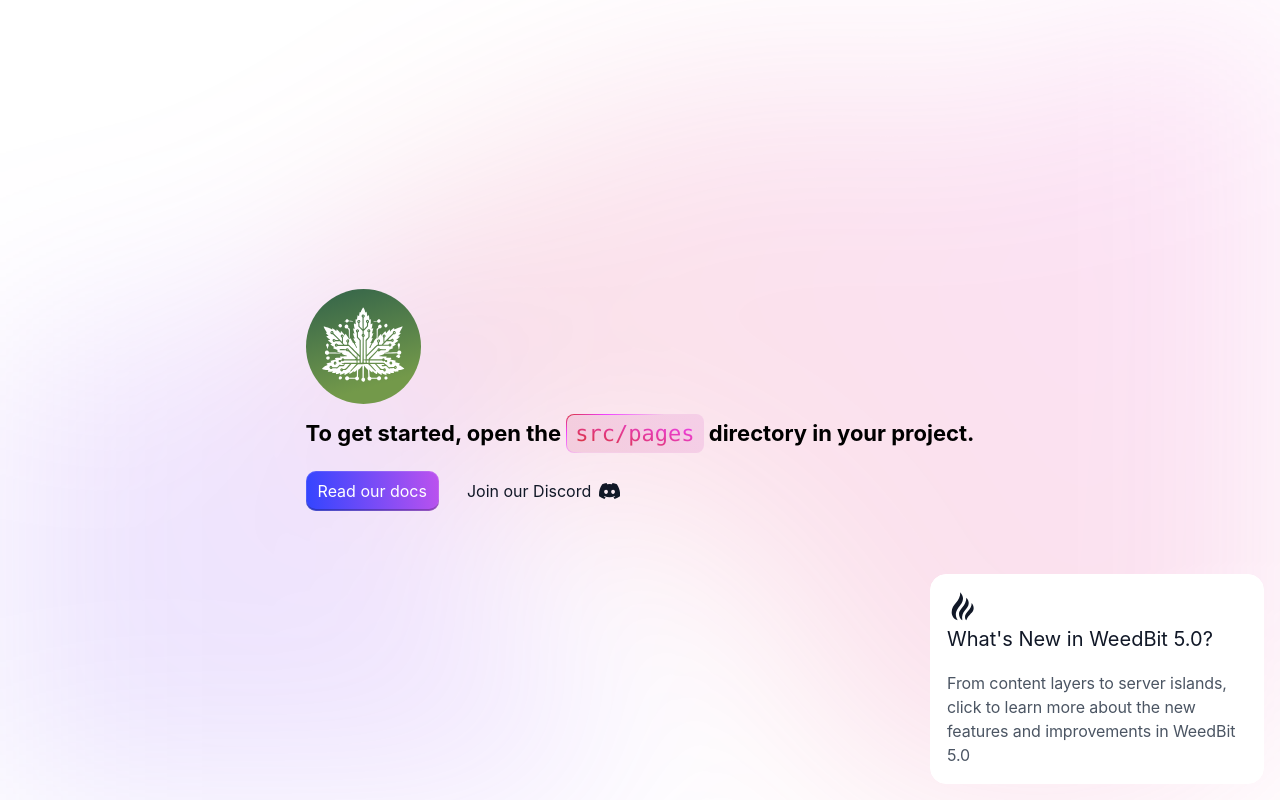
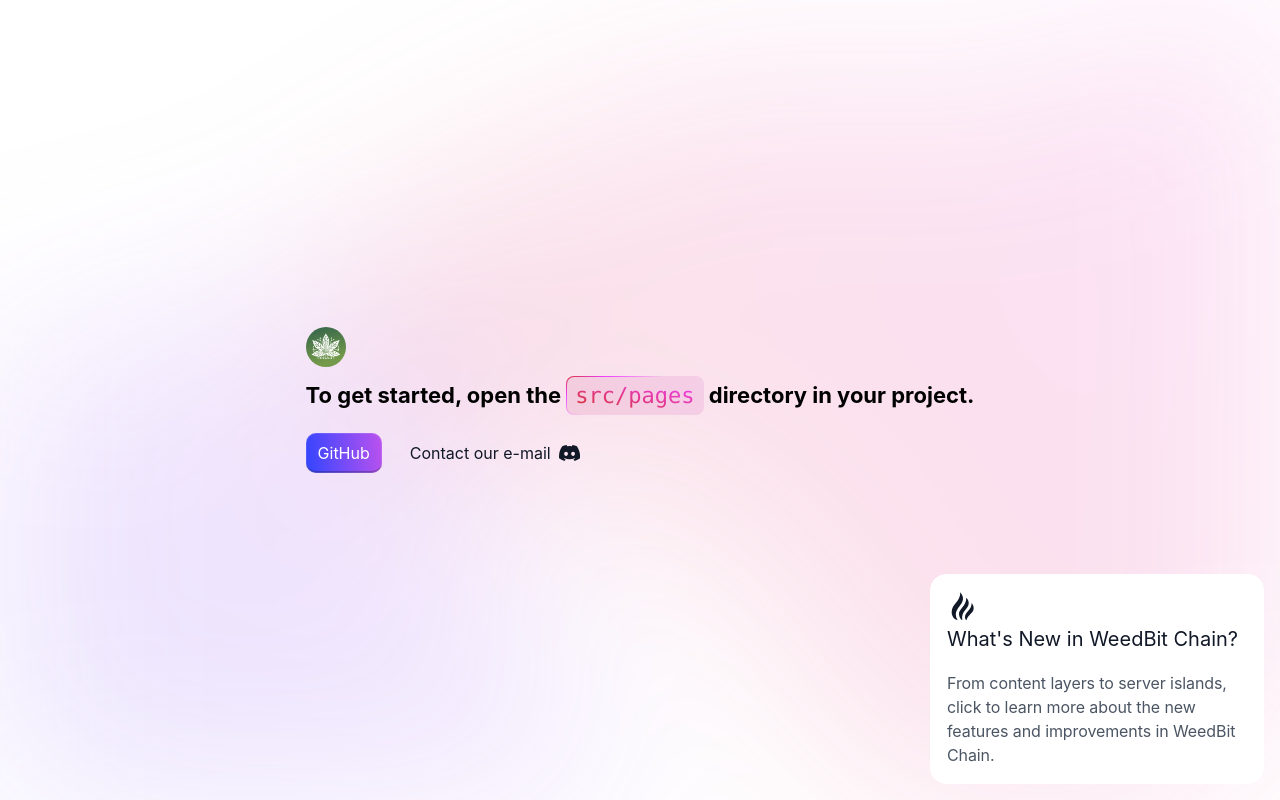
Before and after one commit to weedbit/homepage, an Astro site: page / in a window 1280 px wide. Built offline with nearby package versions, Linux system fonts and the light colour scheme; Astro itself is replaced by a stand-in of ours.

Commit message:
Update for base SEO

```diff
--- a/src/components/Welcome.astro
+++ b/src/components/Welcome.astro
@@ -7,16 +7,16 @@
 	<img id="background" src={background.src} alt="" fetchpriority="high" />
 	<main>
 		<section id="hero">
-			<a href="https://WeedBit.build"
-				><img src={WeedBitLogo.src} width="115" height="115" alt="WeedBit Homepage" /></a
+			<a href="https://weedbit.org"
+				><img src={WeedBitLogo.src} width="40" height="40" alt="WeedBit working logo" /></a
 			>
 			<h1>
 				To get started, open the <code><pre>src/pages</pre></code> directory in your project.
 			</h1>
 			<section id="links">
-				<a class="button" href="https://docs.WeedBit.build">Read our docs</a>
-				<a href="https://WeedBit.build/chat"
-					>Join our Discord <svg xmlns="http://www.w3.org/2000/svg" viewBox="0 0 127.14 96.36"
+				<a class="button" href="https://github.com/weedbit">GitHub</a>
+				<a href="mailto:pilprod@bangkokbit.com"
+					>Contact our e-mail <svg xmlns="http://www.w3.org/2000/svg" viewBox="0 0 127.14 96.36"
 						><path
 							fill="currentColor"
 							d="M107.7 8.07A105.15 105.15 0 0 0 81.47 0a72.06 72.06 0 0 0-3.36 6.83 97.68 97.68 0 0 0-29.11 0A72.37 72.37 0 0 0 45.64 0a105.89 105.89 0 0 0-26.25 8.09C2.79 32.65-1.71 56.6.54 80.21a105.73 105.73 0 0 0 32.17 16.15 77.7 77.7 0 0 0 6.89-11.11 68.42 68.42 0 0 1-10.85-5.18c.91-.66 1.8-1.34 2.66-2a75.57 75.57 0 0 0 64.32 0c.87.71 1.76 1.39 2.66 2a68.68 68.68 0 0 1-10.87 5.19 77 77 0 0 0 6.89 11.1 105.25 105.25 0 0 0 32.19-16.14c2.64-27.38-4.51-51.11-18.9-72.15ZM42.45 65.69C36.18 65.69 31 60 31 53s5-12.74 11.43-12.74S54 46 53.89 53s-5.05 12.69-11.44 12.69Zm42.24 0C78.41 65.69 73.25 60 73.25 53s5-12.74 11.44-12.74S96.23 46 96.12 53s-5.04 12.69-11.43 12.69Z"
@@ -27,16 +27,16 @@
 		</section>
 	</main>
 
-	<a href="https://WeedBit.build/blog/WeedBit-5/" id="news" class="box">
+	<a href="https://github.com/weedbit/weedchain" id="news" class="box">
 		<svg width="32" height="32" fill="none" xmlns="http://www.w3.org/2000/svg"
 			><path
 				d="M24.667 12c1.333 1.414 2 3.192 2 5.334 0 4.62-4.934 5.7-7.334 12C18.444 28.567 18 27.456 18 26c0-4.642 6.667-7.053 6.667-14Zm-5.334-5.333c1.6 1.65 2.4 3.43 2.4 5.333 0 6.602-8.06 7.59-6.4 17.334C13.111 27.787 12 25.564 12 22.666c0-4.434 7.333-8 7.333-16Zm-6-5.333C15.111 3.555 16 5.556 16 7.333c0 8.333-11.333 10.962-5.333 22-3.488-.774-6-4-6-8 0-8.667 8.666-10 8.666-20Z"
 				fill="#111827"></path></svg
 		>
-		<h2>What's New in WeedBit 5.0?</h2>
+		<h2>What's New in WeedBit Chain?</h2>
 		<p>
 			From content layers to server islands, click to learn more about the new features and
-			improvements in WeedBit 5.0
+			improvements in WeedBit Chain.
 		</p>
 	</a>
 </div>
--- a/src/layouts/Layout.astro
+++ b/src/layouts/Layout.astro
@@ -5,7 +5,7 @@
 		<meta name="viewport" content="width=device-width" />
 		<link rel="icon" type="image/svg+xml" href="/favicon.svg" />
 		<meta name="generator" content={Astro.generator} />
-		<title>WeedBit - Open source cannabis ferm blockchain</title>
+		<title>WeedBit - Open source cannabis blockchain</title>
 	</head>
 	<body>
 		<slot />
```
